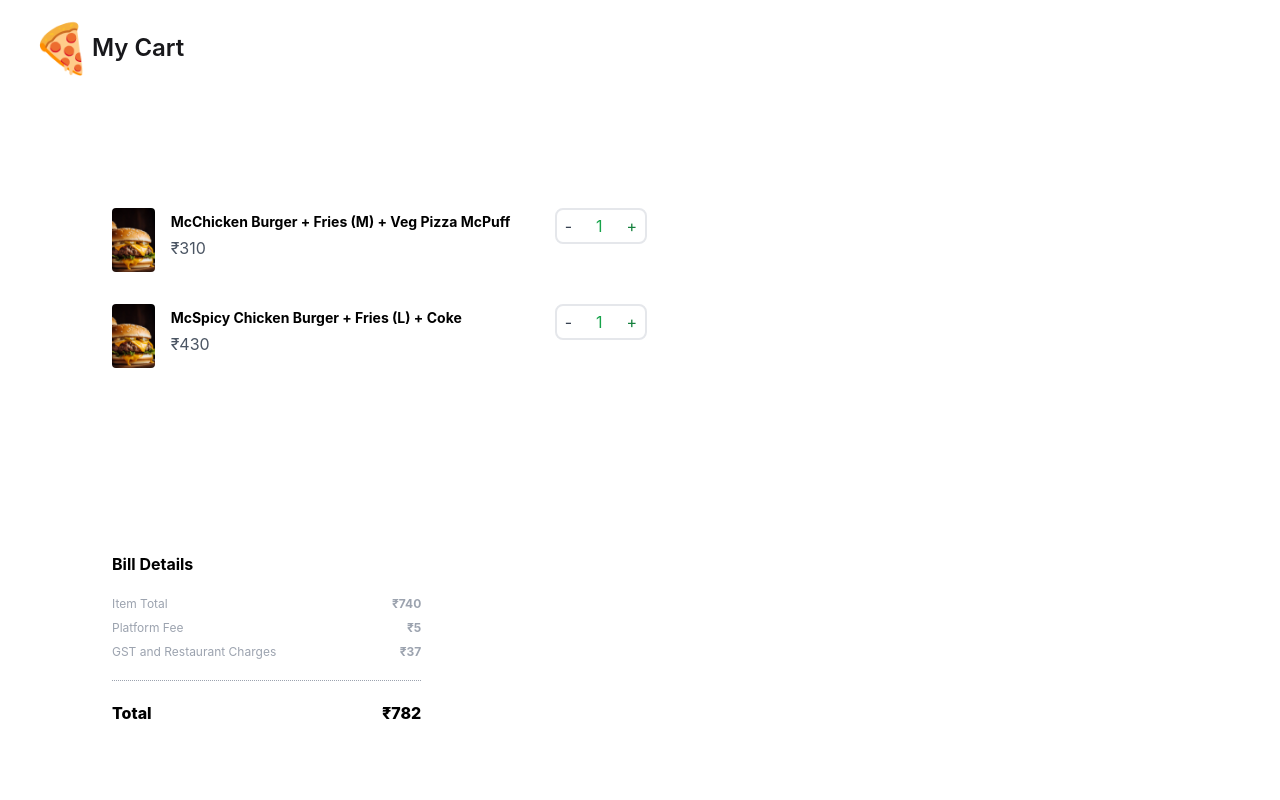
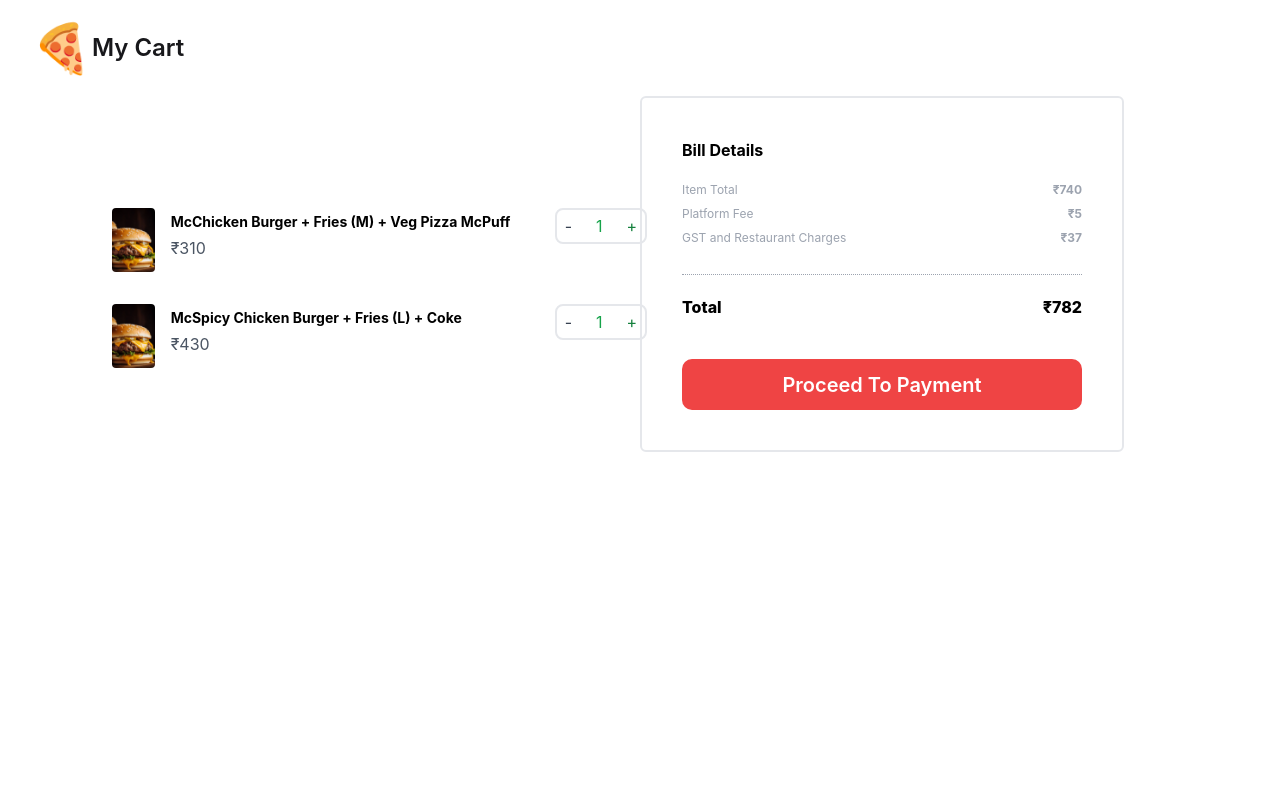
Before and after one commit to ansmi-keyvalue/Dine-In-Time, a React (Create React App) app: page /cart in a window 1280 px wide. Shown: the top 800 px of the page. Built offline with nearby package versions, Linux system fonts and the light colour scheme.

Commit message:
feat: ui changes in cart

```diff
--- a/src/components/restaurantCard.tsx
+++ b/src/components/restaurantCard.tsx
@@ -1,4 +1,4 @@
-export default function RestaurantCard(props: { restaurant: any }) {
+export default function RestaurantCard(props: { restaurant: { name: string; description: string; coverImage: string; } }) {
   const { name, description, coverImage } = props.restaurant;
   return (
     <div className='min-w-[300px] max-w-[360px] rounded-[8px] overflow-hidden border'>
--- a/src/pages/Cart.tsx
+++ b/src/pages/Cart.tsx
@@ -49,10 +49,10 @@ export default function Cart() {
   return (
     <main className='flex-1'>
       <Header title='My Cart' />
-      <div className='min-h-screen'>
-        <div className='p-5 md:p-28 '>
+      <div className='min-h-screen md:flex md:flex-row md:w-full'>
+        <div className='p-5 md:p-28 md:w-1/2'>
           {items?.map((item, index) => (
-            <div key={item.name + index} className='flex flex-row mb-3  bg-white md:w-5/12 md:mb-8'>
+            <div key={item.name + index} className='flex flex-row mb-3 md:w-5/12 md:mb-8'>
               <img loading='lazy' src={Burger} className='w-16 h-16 rounded-[4px]' alt='Food' />
               <div className='ml-4'>
                 <div className='text-black-400 font-bold text-sm mt-1 md:w-96 '>{item.name}</div>
@@ -70,28 +70,28 @@ export default function Cart() {
             </div>
           ))}
         </div>
-        <div>
-          <div className='bg-white p-10 md:px-28 md:w-5/12'>
+        <div className='border-2 border-gray-200 rounded-md h-fit w-fit md:pb-10'>
+          <div className='p-10 md:flex md:flex-col md:justify-center'>
             <div className='font-bold mb-5'>Bill Details</div>
-            <div className='flex flex-row justify-between mb-2'>
+            <div className='flex flex-row justify-between mb-2 md:w-[400px]'>
               <div className='text-gray-400  text-xs'>Item Total</div>
               <div className='text-gray-400  text-xs font-bold'>₹{paymentDetails.itemTotal}</div>
             </div>
-            <div className='flex flex-row justify-between mb-2'>
+            <div className='flex flex-row justify-between mb-2 md:w-[400px]'>
               <div className='text-gray-400  text-xs'>Platform Fee</div>
               <div className='text-gray-400  text-xs font-bold'>₹5</div>
             </div>
-            <div className='flex flex-row justify-between mb-2'>
+            <div className='flex flex-row justify-between mb-2 md:w-[400px]'>
               <div className='text-gray-400  text-xs'>GST and Restaurant Charges</div>
               <div className='text-gray-400  text-xs font-bold'>₹37</div>
             </div>
             <div className='border-t border-dotted border-gray-400 mt-5'></div>
-            <div className='flex flex-row justify-between mt-5'>
+            <div className='flex flex-row justify-between mt-5 md:w-[400px]'>
               <div className='font-extrabold'>Total</div>
               <div className='font-extrabold'>₹{paymentDetails.total}</div>
             </div>
           </div>
-          <div className='bg-red-500 flex w-[250px] flex-col px-5 py-5 rounded-[10px] ml-16 mt-16 md:ml-28'>
+          <div className='bg-red-500 flex flex-col px-5 py-3 rounded-[10px] mx-10'>
             <button className='text-white text-xl font-semibold self-center -mb-px'>Proceed To Payment</button>
           </div>
         </div>
```
